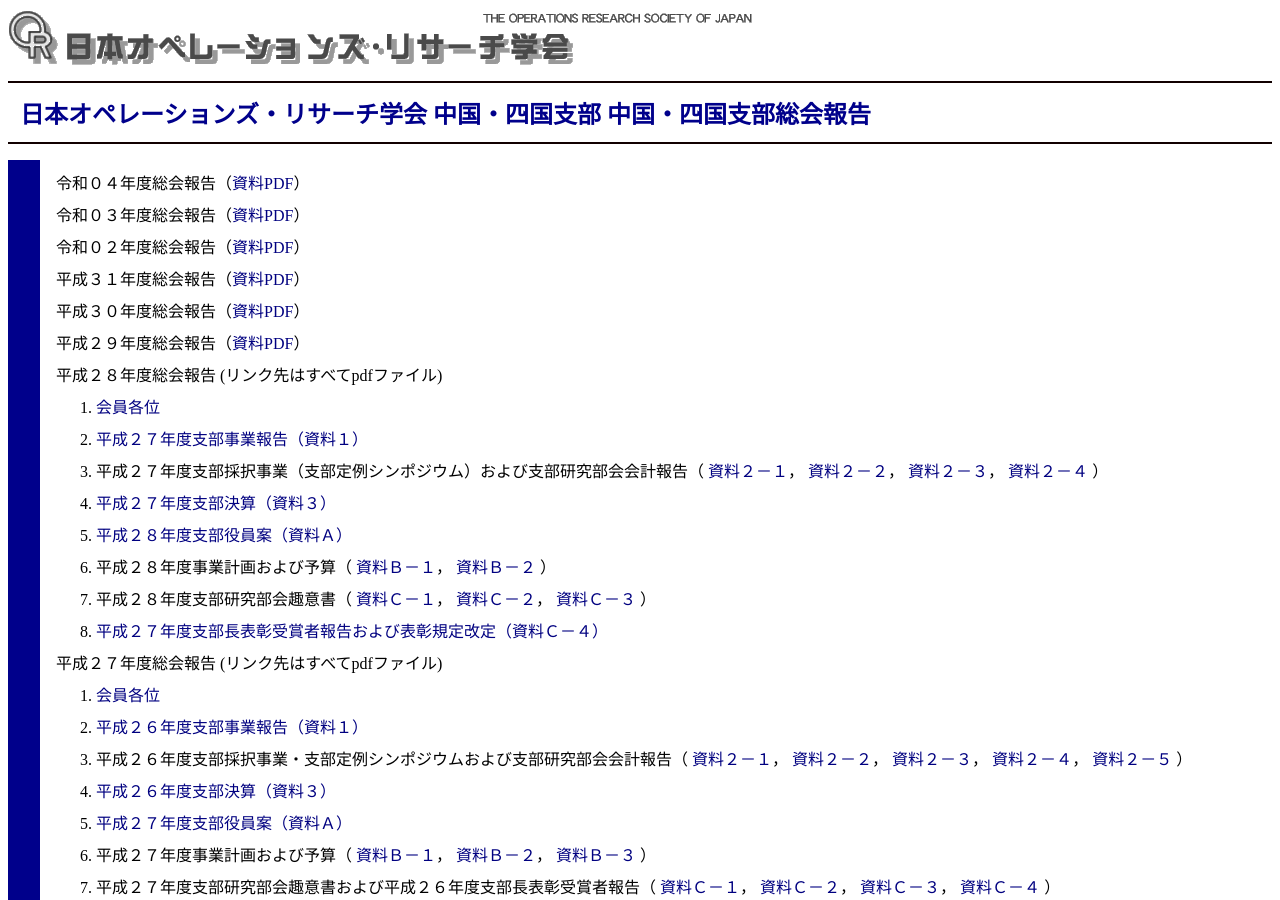
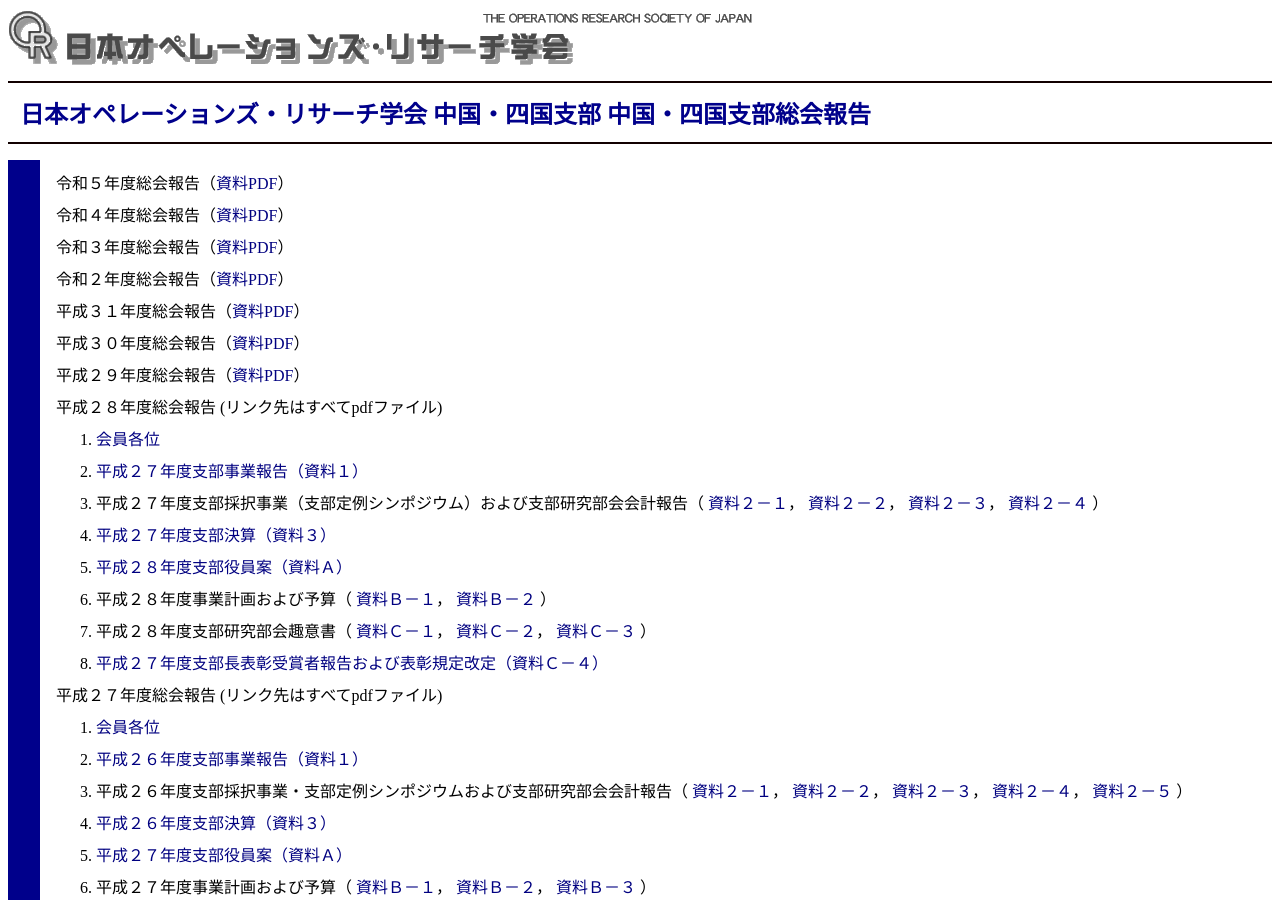
Before and after one commit to orsj-cs/orsj-cs.github.io, a Jekyll site: the page built from sokai/index.html, in a window 1280 px wide and 900 px high. Built offline with Jekyll 4.4.1, drawn with Linux system fonts in a browser that asks for light colours.

Commit message:
Update index.html

```diff
--- a/sokai/index.html
+++ b/sokai/index.html
@@ -4,9 +4,10 @@ title: 日本オペレーションズ・リサーチ学会 中国・四国支部
 ---
 
 <ul>
-<li>令和０４年度総会報告（<a href="sokai2022/m1.pdf">資料PDF</a>）
-<li>令和０３年度総会報告（<a href="sokai2021/m1.pdf">資料PDF</a>）
-<li>令和０２年度総会報告（<a href="sokai2020/m1.pdf">資料PDF</a>）
+<li>令和５年度総会報告（<a href="sokai2023/m1.pdf">資料PDF</a>）
+<li>令和４年度総会報告（<a href="sokai2022/m1.pdf">資料PDF</a>）
+<li>令和３年度総会報告（<a href="sokai2021/m1.pdf">資料PDF</a>）
+<li>令和２年度総会報告（<a href="sokai2020/m1.pdf">資料PDF</a>）
 <li>平成３１年度総会報告（<a href="sokai2019/m1.pdf">資料PDF</a>）
 <li>平成３０年度総会報告（<a href="sokai2018/m1.pdf">資料PDF</a>）
 <li>平成２９年度総会報告（<a href="sokai2017/m1.pdf">資料PDF</a>）
```
